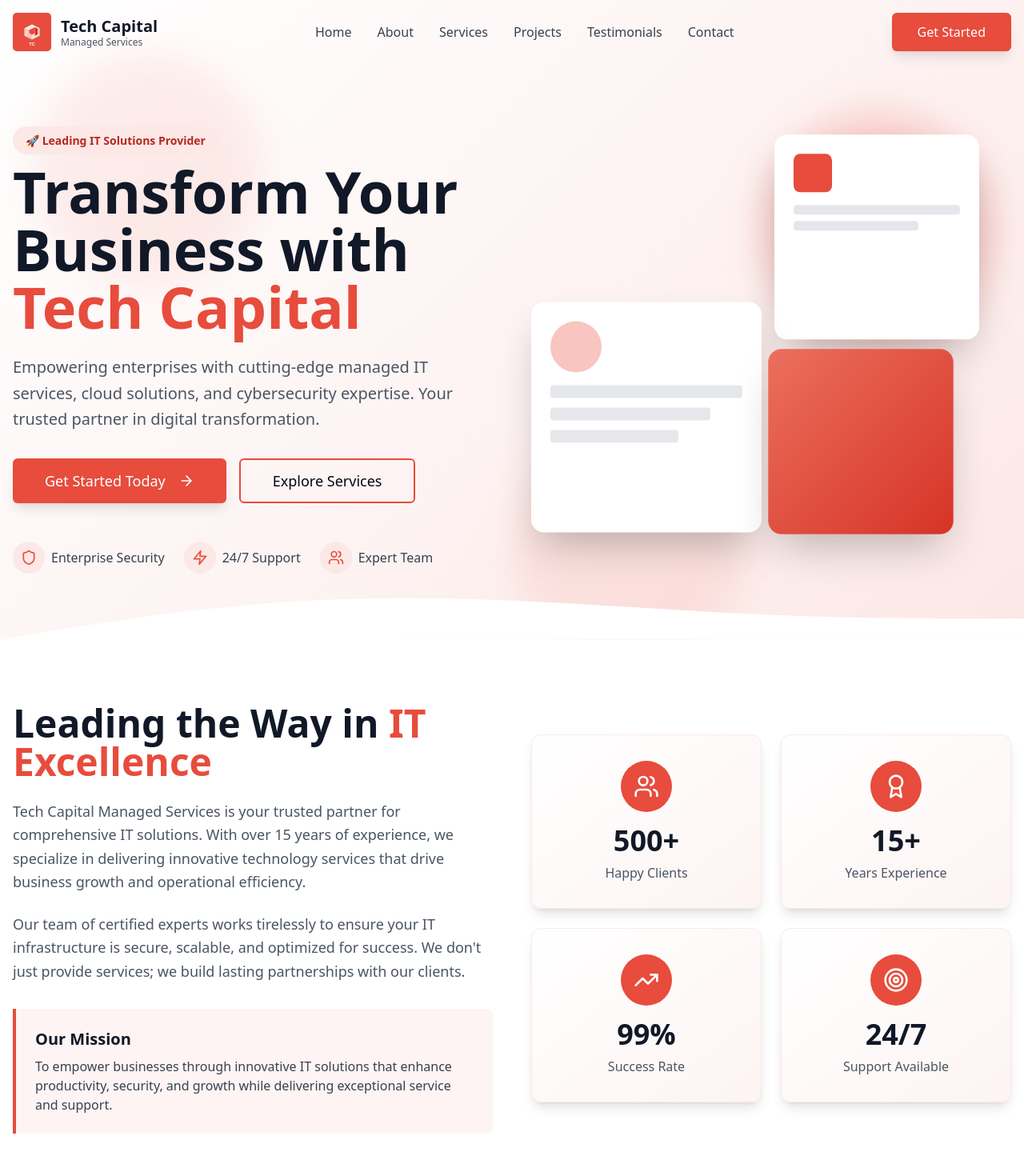
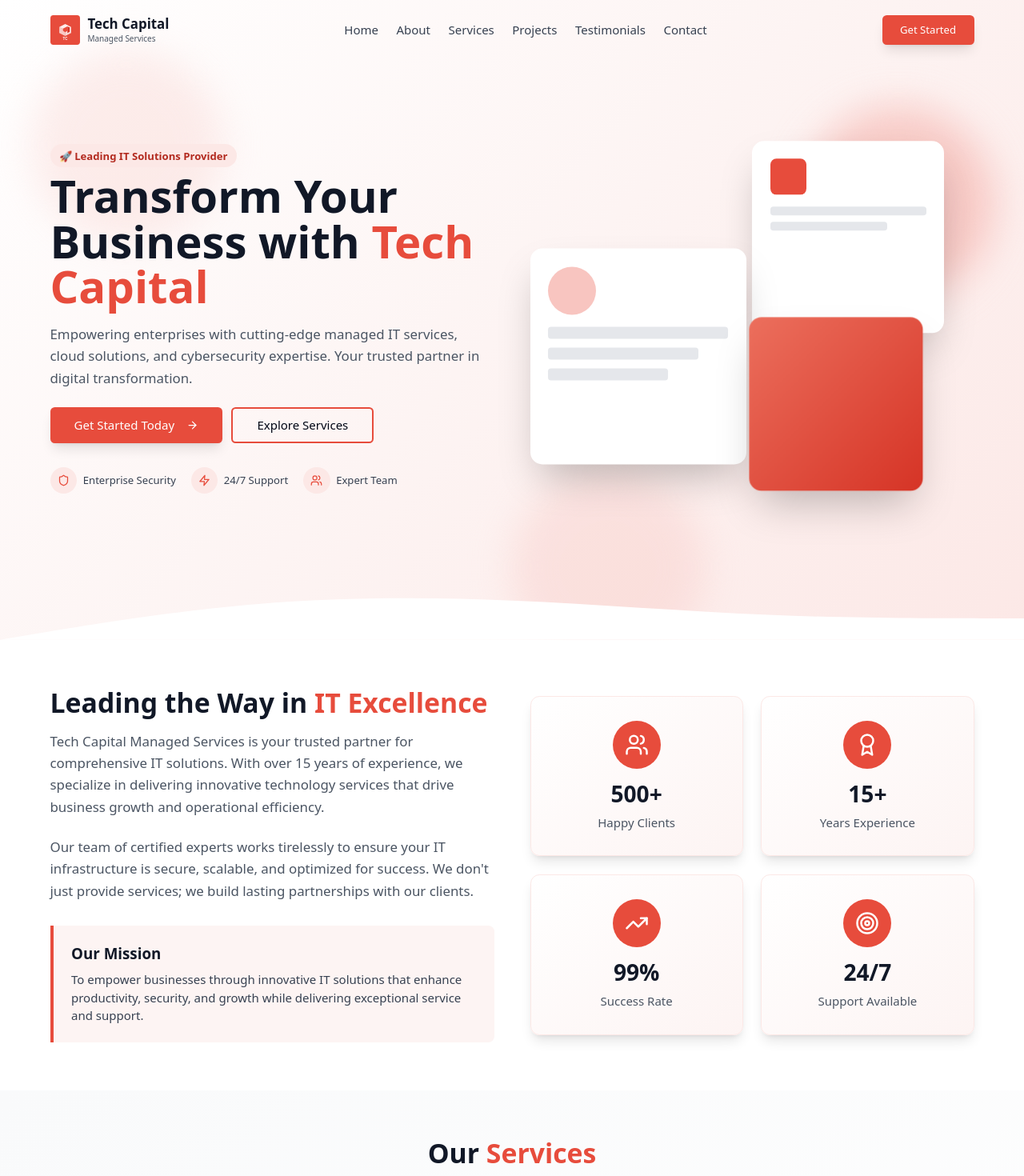
Before and after one commit to Senuda004/tech-capital-web-v2, a Next.js app: page / in a window 1280 px wide. Shown: the top 1470 px of the page at 80% size. Built offline with nearby package versions, Linux system fonts and the light colour scheme.

Commit message:
style: update styles across components for improved layout and typography

```diff
--- a/app/globals.css
+++ b/app/globals.css
@@ -34,6 +34,10 @@
   body {
     @apply bg-background text-foreground;
     font-feature-settings: "rlig" 1, "calt" 1;
+    font-size: 15px;
+  }
+  html {
+    font-size: 15px;
   }
 }
 
--- a/components/layout/Footer.tsx
+++ b/components/layout/Footer.tsx
@@ -38,12 +38,12 @@ const Footer = () => {
 
   return (
     <footer className="bg-gradient-to-br from-gray-900 to-gray-800 text-white">
-      <div className="container mx-auto px-4 py-12">
+      <div className="container mx-auto px-4 lg:px-6 py-10 max-w-7xl">
         <div className="grid grid-cols-1 md:grid-cols-2 lg:grid-cols-5 gap-8 mb-8">
           {/* Company Info */}
           <div className="lg:col-span-2">
-            <Link href="#home" className="flex items-center space-x-3 mb-4">
-              <div className="relative w-12 h-12">
+            <Link href="#home" className="flex items-center space-x-2.5 mb-4">
+              <div className="relative w-10 h-10">
                 <Image
                   src="/logo.svg"
                   alt="Tech Capital Managed Services"
--- a/components/layout/Header.tsx
+++ b/components/layout/Header.tsx
@@ -39,11 +39,11 @@ const Header = () => {
           : "bg-transparent"
       }`}
     >
-      <div className="container mx-auto px-4">
-        <div className="flex items-center justify-between h-20">
+      <div className="container mx-auto px-4 lg:px-6 max-w-7xl">
+        <div className="flex items-center justify-between h-20 py-2">
           {/* Logo */}
-          <Link href="#home" className="flex items-center space-x-3 group">
-            <div className="relative w-12 h-12 transition-transform group-hover:scale-110">
+          <Link href="#home" className="flex items-center space-x-2.5 group">
+            <div className="relative w-10 h-10 transition-transform group-hover:scale-110">
               <Image
                 src="/logo.svg"
                 alt="Tech Capital Managed Services"
@@ -56,15 +56,15 @@ const Header = () => {
               />
             </div>
             <div className="hidden md:block">
-              <h1 className="text-xl font-bold text-gray-900 leading-tight">
+              <h1 className="text-lg font-bold text-gray-900 leading-tight">
                 Tech Capital
               </h1>
-              <p className="text-xs text-gray-600">Managed Services</p>
+              <p className="text-[10px] text-gray-600">Managed Services</p>
             </div>
           </Link>
 
           {/* Desktop Navigation */}
-          <nav className="hidden lg:flex items-center space-x-8">
+          <nav className="hidden lg:flex items-center space-x-6">
             {navItems.map((item) => (
               <Link
                 key={item.name}
@@ -79,7 +79,7 @@ const Header = () => {
 
           {/* CTA Button */}
           <div className="hidden lg:block">
-            <Button asChild size="lg">
+            <Button asChild size="default">
               <Link href="#contact">Get Started</Link>
             </Button>
           </div>
--- a/components/sections/About.tsx
+++ b/components/sections/About.tsx
@@ -14,14 +14,14 @@ const About = () => {
   ];
 
   return (
-    <section id="about" className="py-20 bg-white">
-      <div className="container mx-auto px-4">
+    <section id="about" className="py-16 bg-white">
+      <div className="container mx-auto px-4 lg:px-6 max-w-7xl">
         <div className="grid lg:grid-cols-2 gap-12 items-center">
           {/* Left Content */}
           <AnimatedSection>
             <div className="relative">
               <div className="relative z-10">
-                <h2 className="text-4xl md:text-5xl font-bold text-gray-900 mb-6">
+                <h2 className="text-3xl md:text-4xl font-bold text-gray-900 mb-4">
                   Leading the Way in{" "}
                   <span className="text-primary">IT Excellence</span>
                 </h2>
@@ -66,7 +66,7 @@ const About = () => {
                     <div className="w-16 h-16 bg-primary rounded-full flex items-center justify-center mx-auto mb-4">
                       <Icon className="w-8 h-8 text-white" />
                     </div>
-                    <h3 className="text-4xl font-bold text-gray-900 mb-2">{stat.value}</h3>
+                    <h3 className="text-3xl font-bold text-gray-900 mb-2">{stat.value}</h3>
                     <p className="text-gray-600 font-medium">{stat.label}</p>
                   </motion.div>
                 );
--- a/components/sections/CTA.tsx
+++ b/components/sections/CTA.tsx
@@ -15,7 +15,7 @@ const CTA = () => {
   ];
 
   return (
-    <section className="py-20 bg-gradient-to-br from-primary-600 to-primary-700 text-white relative overflow-hidden">
+    <section className="py-16 bg-gradient-to-br from-primary-600 to-primary-700 text-white relative overflow-hidden">
       {/* Background Pattern */}
       <div className="absolute inset-0 opacity-10">
         <div className="absolute inset-0" style={{
@@ -27,7 +27,7 @@ const CTA = () => {
       <div className="absolute top-10 left-10 w-32 h-32 bg-white/10 rounded-full blur-2xl animate-float"></div>
       <div className="absolute bottom-10 right-10 w-40 h-40 bg-white/10 rounded-full blur-2xl animate-float" style={{ animationDelay: "2s" }}></div>
 
-      <div className="container mx-auto px-4 relative z-10">
+      <div className="container mx-auto px-4 lg:px-6 relative z-10 max-w-7xl">
         <div className="max-w-4xl mx-auto text-center">
           <motion.div
             initial={{ opacity: 0, y: 30 }}
@@ -35,7 +35,7 @@ const CTA = () => {
             transition={{ duration: 0.6 }}
             viewport={{ once: true }}
           >
-            <h2 className="text-4xl md:text-5xl lg:text-6xl font-bold mb-6 leading-tight">
+            <h2 className="text-3xl md:text-4xl lg:text-5xl font-bold mb-5 leading-tight">
               Ready to Transform Your IT Infrastructure?
             </h2>
             <p className="text-xl md:text-2xl mb-8 text-white/90 max-w-3xl mx-auto">
--- a/components/sections/Hero.tsx
+++ b/components/sections/Hero.tsx
@@ -14,16 +14,16 @@ const Hero = () => {
   ];
 
   return (
-    <section id="home" className="relative min-h-screen flex items-center hero-gradient pt-20 overflow-hidden">
+    <section id="home" className="relative min-h-screen flex items-center hero-gradient pt-16 pb-16 overflow-hidden">
       {/* Animated Background Elements */}
       <div className="absolute inset-0 overflow-hidden pointer-events-none">
-        <div className="absolute top-20 left-10 w-72 h-72 bg-primary-100 rounded-full mix-blend-multiply filter blur-xl opacity-70 animate-float"></div>
-        <div className="absolute top-40 right-10 w-72 h-72 bg-primary-200 rounded-full mix-blend-multiply filter blur-xl opacity-70 animate-float" style={{ animationDelay: "2s" }}></div>
-        <div className="absolute -bottom-8 left-1/2 w-72 h-72 bg-primary-100 rounded-full mix-blend-multiply filter blur-xl opacity-70 animate-float" style={{ animationDelay: "4s" }}></div>
+        <div className="absolute top-20 left-10 w-64 h-64 bg-primary-100 rounded-full mix-blend-multiply filter blur-xl opacity-70 animate-float"></div>
+        <div className="absolute top-40 right-10 w-64 h-64 bg-primary-200 rounded-full mix-blend-multiply filter blur-xl opacity-70 animate-float" style={{ animationDelay: "2s" }}></div>
+        <div className="absolute -bottom-8 left-1/2 w-64 h-64 bg-primary-100 rounded-full mix-blend-multiply filter blur-xl opacity-70 animate-float" style={{ animationDelay: "4s" }}></div>
       </div>
 
-      <div className="container mx-auto px-4 relative z-10">
-        <div className="grid lg:grid-cols-2 gap-12 items-center">
+      <div className="container mx-auto px-4 lg:px-6 relative z-10 max-w-7xl">
+        <div className="grid lg:grid-cols-2 gap-8 lg:gap-12 items-center">
           {/* Left Content */}
           <motion.div
             initial={{ opacity: 0, x: -50 }}
@@ -34,9 +34,9 @@ const Hero = () => {
               initial={{ opacity: 0, y: 20 }}
               animate={{ opacity: 1, y: 0 }}
               transition={{ delay: 0.2 }}
-              className="inline-block mb-4"
+              className="inline-block mb-3"
             >
-              <span className="bg-primary-100 text-primary-700 px-4 py-2 rounded-full text-sm font-semibold">
+              <span className="bg-primary-100 text-primary-700 px-3 py-1.5 rounded-full text-sm font-semibold">
                 🚀 Leading IT Solutions Provider
               </span>
             </motion.div>
@@ -45,7 +45,7 @@ const Hero = () => {
               initial={{ opacity: 0, y: 20 }}
               animate={{ opacity: 1, y: 0 }}
               transition={{ delay: 0.3 }}
-              className="text-5xl md:text-6xl lg:text-7xl font-bold text-gray-900 mb-6 leading-tight"
+              className="text-4xl md:text-5xl lg:text-6xl font-bold text-gray-900 mb-5 leading-tight"
             >
               Transform Your Business with{" "}
               <span className="text-primary">Tech Capital</span>
@@ -55,7 +55,7 @@ const Hero = () => {
               initial={{ opacity: 0, y: 20 }}
               animate={{ opacity: 1, y: 0 }}
               transition={{ delay: 0.4 }}
-              className="text-xl text-gray-600 mb-8 leading-relaxed"
+              className="text-lg text-gray-600 mb-6 leading-relaxed"
             >
               Empowering enterprises with cutting-edge managed IT services, cloud solutions,
               and cybersecurity expertise. Your trusted partner in digital transformation.
@@ -65,14 +65,14 @@ const Hero = () => {
               initial={{ opacity: 0, y: 20 }}
               animate={{ opacity: 1, y: 0 }}
               transition={{ delay: 0.5 }}
-              className="flex flex-col sm:flex-row gap-4 mb-12"
+              className="flex flex-col sm:flex-row gap-3 mb-8"
             >
-              <Button asChild size="xl">
+              <Button asChild size="lg">
                 <Link href="#contact">
-                  Get Started Today <ArrowRight className="ml-2 w-5 h-5" />
+                  Get Started Today <ArrowRight className="ml-2 w-4 h-4" />
                 </Link>
               </Button>
-              <Button asChild variant="outline" size="xl">
+              <Button asChild variant="outline" size="lg">
                 <Link href="#services">Explore Services</Link>
               </Button>
             </motion.div>
@@ -82,16 +82,16 @@ const Hero = () => {
               initial={{ opacity: 0, y: 20 }}
               animate={{ opacity: 1, y: 0 }}
               transition={{ delay: 0.6 }}
-              className="flex flex-wrap gap-6"
+              className="flex flex-wrap gap-5"
             >
               {features.map((feature, index) => {
                 const Icon = feature.icon;
                 return (
                   <div key={index} className="flex items-center space-x-2">
-                    <div className="w-10 h-10 rounded-full bg-primary-100 flex items-center justify-center">
-                      <Icon className="w-5 h-5 text-primary" />
+                    <div className="w-9 h-9 rounded-full bg-primary-100 flex items-center justify-center">
+                      <Icon className="w-4 h-4 text-primary" />
                     </div>
-                    <span className="text-gray-700 font-medium">{feature.text}</span>
+                    <span className="text-gray-700 font-medium text-sm">{feature.text}</span>
                   </div>
                 );
               })}
@@ -105,7 +105,7 @@ const Hero = () => {
             transition={{ duration: 0.8, delay: 0.3 }}
             className="relative hidden lg:block"
           >
-            <div className="relative w-full h-[600px]">
+            <div className="relative w-full h-[500px]">
               {/* Floating Cards */}
               <motion.div
                 animate={{ y: [0, -20, 0] }}
--- a/components/sections/Projects.tsx
+++ b/components/sections/Projects.tsx
@@ -66,11 +66,11 @@ const Projects = () => {
   ];
 
   return (
-    <section id="projects" className="py-20 bg-white">
-      <div className="container mx-auto px-4">
+    <section id="projects" className="py-16 bg-white">
+      <div className="container mx-auto px-4 lg:px-6 max-w-7xl">
         {/* Section Header */}
         <AnimatedSection className="text-center mb-16">
-          <h2 className="text-4xl md:text-5xl font-bold text-gray-900 mb-4">
+          <h2 className="text-3xl md:text-4xl font-bold text-gray-900 mb-3">
             Our <span className="text-primary">Success Stories</span>
           </h2>
           <p className="text-xl text-gray-600 max-w-3xl mx-auto">
--- a/components/sections/Services.tsx
+++ b/components/sections/Services.tsx
@@ -68,8 +68,8 @@ const Services = () => {
   ];
 
   return (
-    <section id="services" className="py-20 bg-gradient-to-br from-gray-50 to-white">
-      <div className="container mx-auto px-4">
+    <section id="services" className="py-16 bg-gradient-to-br from-gray-50 to-white">
+      <div className="container mx-auto px-4 lg:px-6 max-w-7xl">
         {/* Section Header */}
         <AnimatedSection className="text-center mb-16">
           <motion.div
@@ -78,7 +78,7 @@ const Services = () => {
             transition={{ duration: 0.6 }}
             viewport={{ once: true }}
           >
-            <h2 className="text-4xl md:text-5xl font-bold text-gray-900 mb-4">
+            <h2 className="text-3xl md:text-4xl font-bold text-gray-900 mb-3">
               Our <span className="text-primary">Services</span>
             </h2>
             <p className="text-xl text-gray-600 max-w-3xl mx-auto">
--- a/components/sections/Stats.tsx
+++ b/components/sections/Stats.tsx
@@ -37,7 +37,7 @@ const Stats = () => {
   ];
 
   return (
-    <section className="py-20 bg-gradient-to-br from-gray-900 to-gray-800 text-white relative overflow-hidden">
+    <section className="py-16 bg-gradient-to-br from-gray-900 to-gray-800 text-white relative overflow-hidden">
       {/* Background Pattern */}
       <div className="absolute inset-0 opacity-5">
         <div className="absolute inset-0" style={{
@@ -45,7 +45,7 @@ const Stats = () => {
         }}></div>
       </div>
 
-      <div className="container mx-auto px-4 relative z-10">
+      <div className="container mx-auto px-4 lg:px-6 relative z-10 max-w-7xl">
         <div className="grid grid-cols-1 md:grid-cols-2 lg:grid-cols-4 gap-8">
           {stats.map((stat, index) => {
             const Icon = stat.icon;
@@ -70,7 +70,7 @@ const Stats = () => {
                   whileInView={{ scale: 1 }}
                   transition={{ delay: index * 0.1 + 0.3, type: "spring" }}
                   viewport={{ once: true }}
-                  className="text-5xl font-bold mb-2"
+                  className="text-4xl font-bold mb-2"
                 >
                   {stat.value}
                 </motion.h3>
--- a/components/sections/Testimonials.tsx
+++ b/components/sections/Testimonials.tsx
@@ -59,15 +59,15 @@ const Testimonials = () => {
   ];
 
   return (
-    <section id="testimonials" className="py-20 bg-gradient-to-br from-gray-50 to-white relative overflow-hidden">
+    <section id="testimonials" className="py-16 bg-gradient-to-br from-gray-50 to-white relative overflow-hidden">
       {/* Background Decoration */}
       <div className="absolute top-0 right-0 w-96 h-96 bg-primary-100 rounded-full filter blur-3xl opacity-20"></div>
       <div className="absolute bottom-0 left-0 w-96 h-96 bg-primary-200 rounded-full filter blur-3xl opacity-20"></div>
 
-      <div className="container mx-auto px-4 relative z-10">
+      <div className="container mx-auto px-4 lg:px-6 relative z-10 max-w-7xl">
         {/* Section Header */}
         <AnimatedSection className="text-center mb-16">
-          <h2 className="text-4xl md:text-5xl font-bold text-gray-900 mb-4">
+          <h2 className="text-3xl md:text-4xl font-bold text-gray-900 mb-3">
             What Our <span className="text-primary">Clients Say</span>
           </h2>
           <p className="text-xl text-gray-600 max-w-3xl mx-auto">
```
Also changed, not shown: components/sections/ClientCompanies.tsx (+6 -6 lines), components/sections/Contact.tsx (+30 -11 lines).
